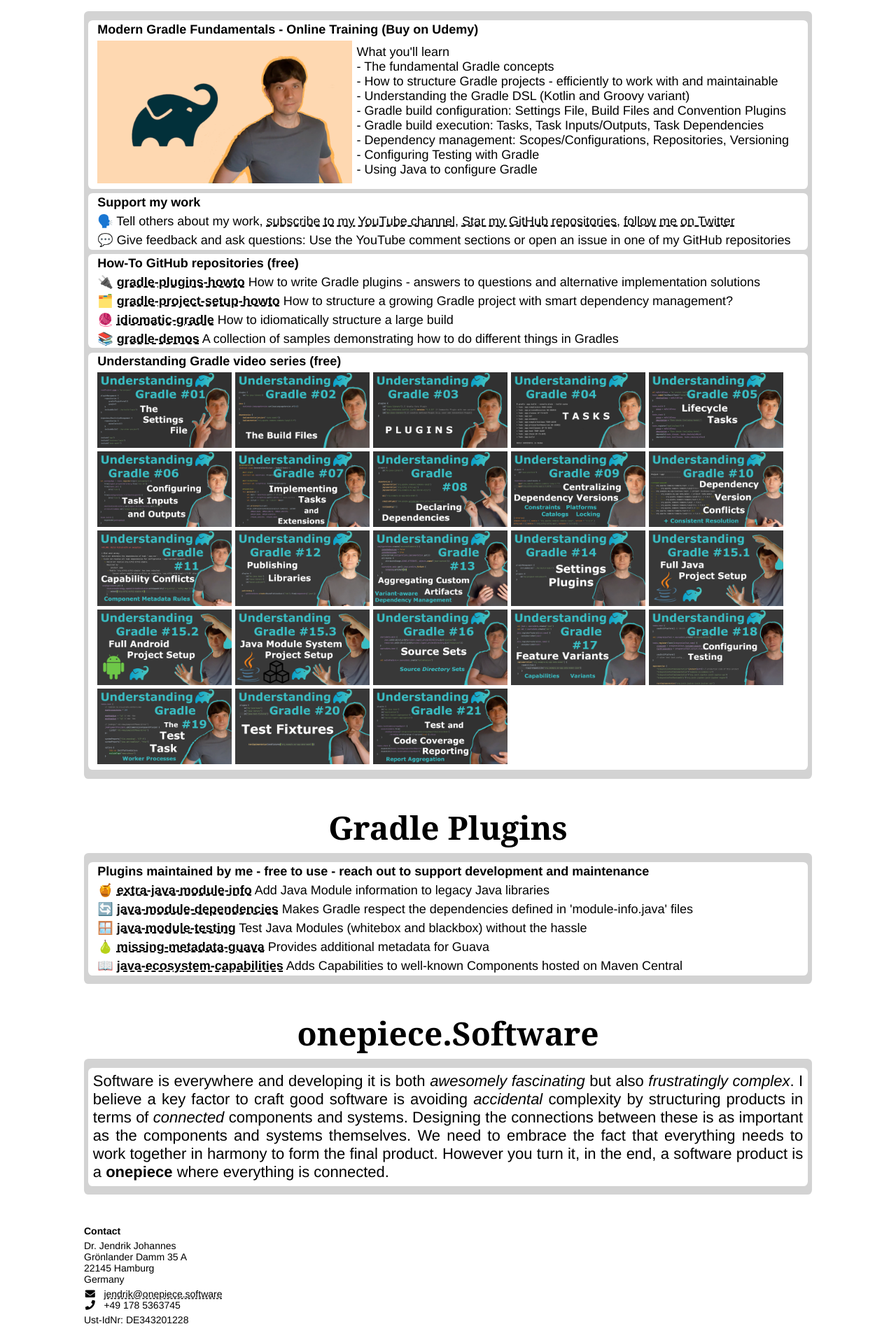
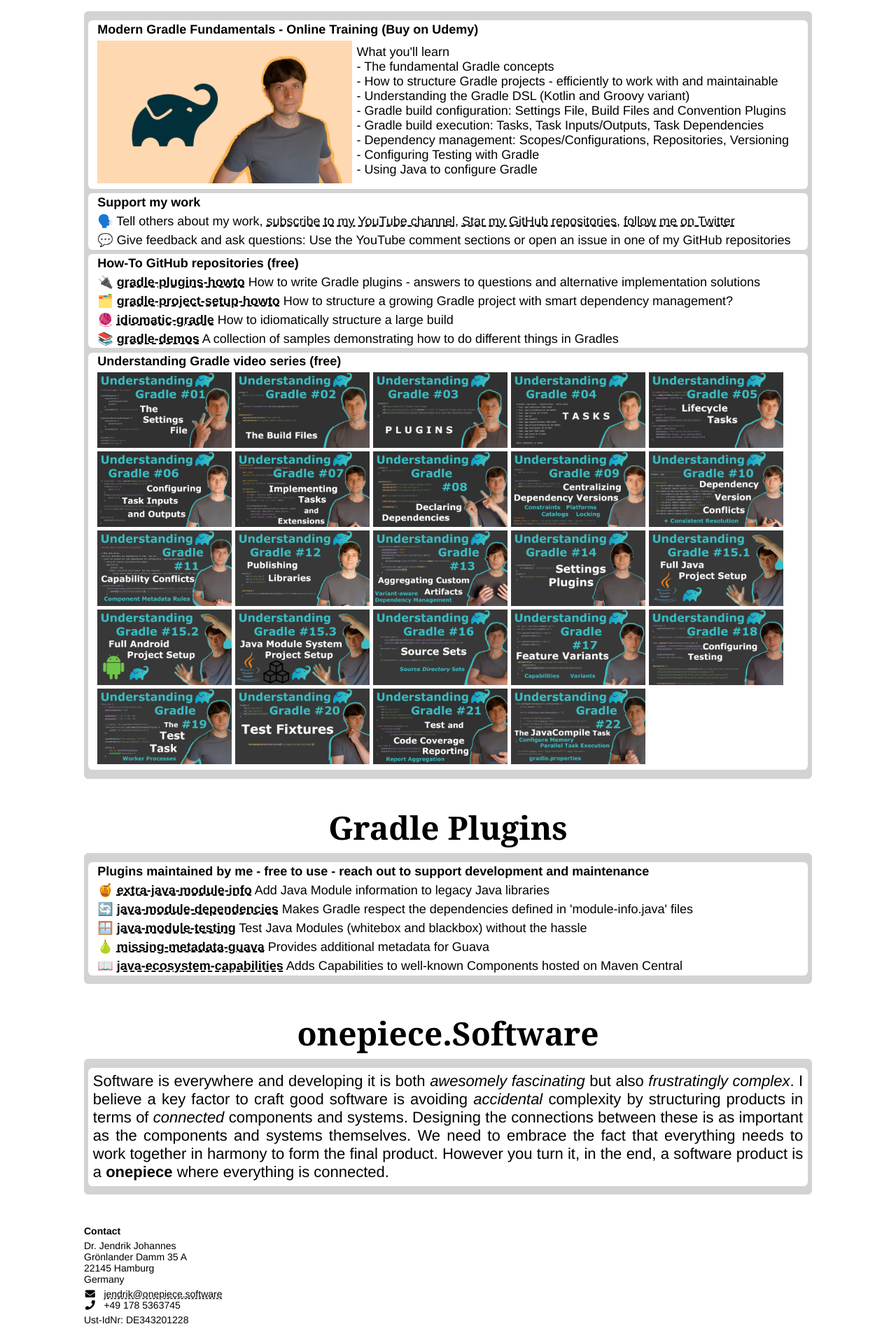
Before and after one commit to OnepieceSoftware/onepiecesoftware.github.io, a Jekyll site: the page index.html, which Jekyll copies as it is, in a window 1280 px wide. Shown: the part 3035-4937 px from the top of the page at 70% size. Built offline with Jekyll 4.4.1, drawn with Linux system fonts in a browser that asks for light colours.

Commit message:
Video 22

```diff
--- a/index.html
+++ b/index.html
@@ -616,6 +616,18 @@
             </a>
           </div>
         </div>
+        <div class="video-preview">
+          <img class="downscale" src="img/videos/22.png" alt="The JavaCompile Task">
+          <div class="overlay">
+            <a href="https://www.youtube.com/watch?v=wFewehz6rW8&list=PLWQK2ZdV4Yl2k2OmC_gsjDpdIBTN0qqkE" target="_blank" title="YouTube">
+              <i class="fab fa-youtube"></i>
+            </a>
+            &nbsp;
+            <a href="https://github.com/jjohannes/understanding-gradle/tree/main/22_The_JavaCompile_Task" target="_blank" title="GitHub">
+              <i class="fab fa-github"></i>
+            </a>
+          </div>
+        </div>
       </li>
     </ul>
   </div>
```
Also changed, not shown: img/videos/22.png (added).
